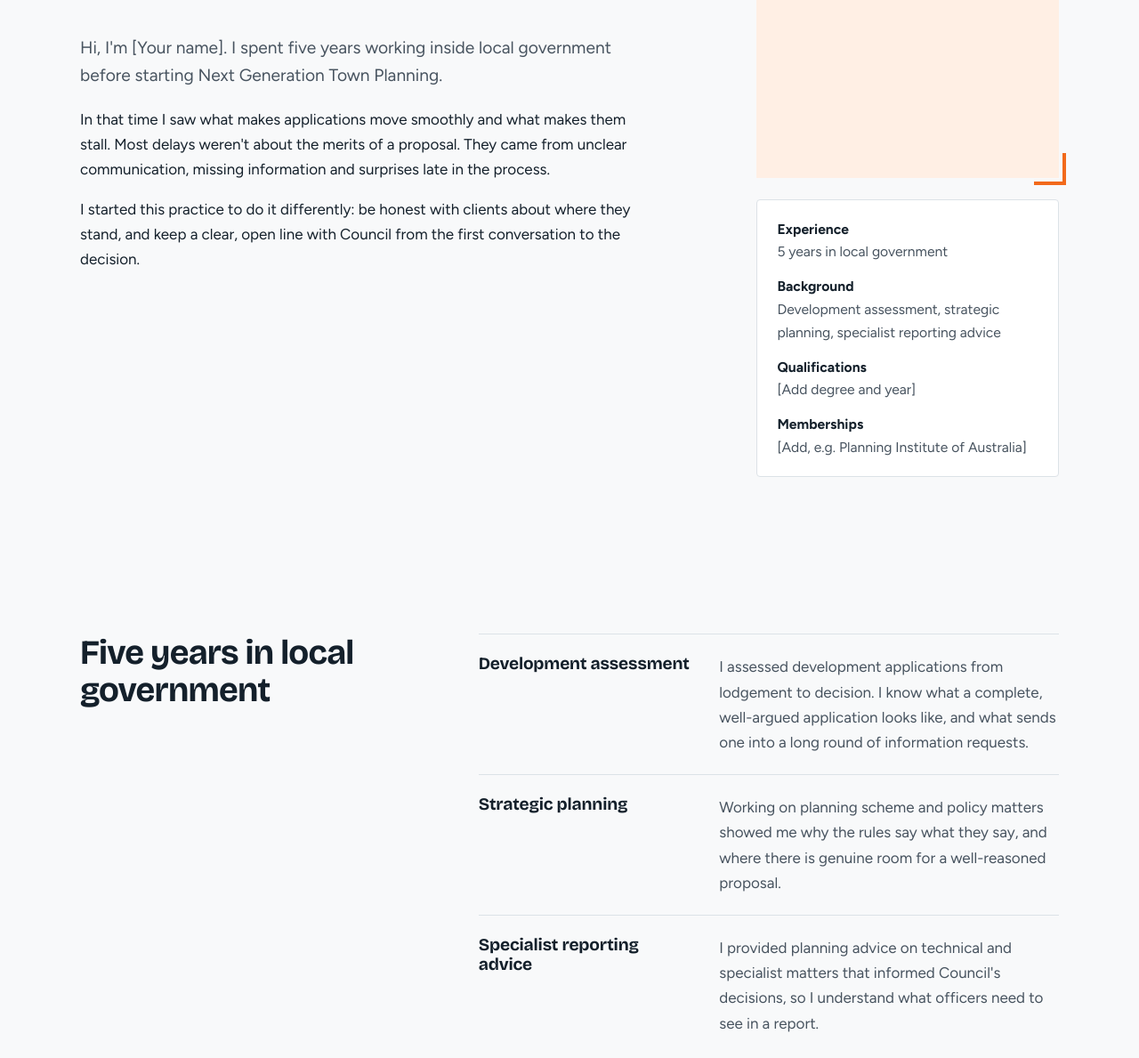
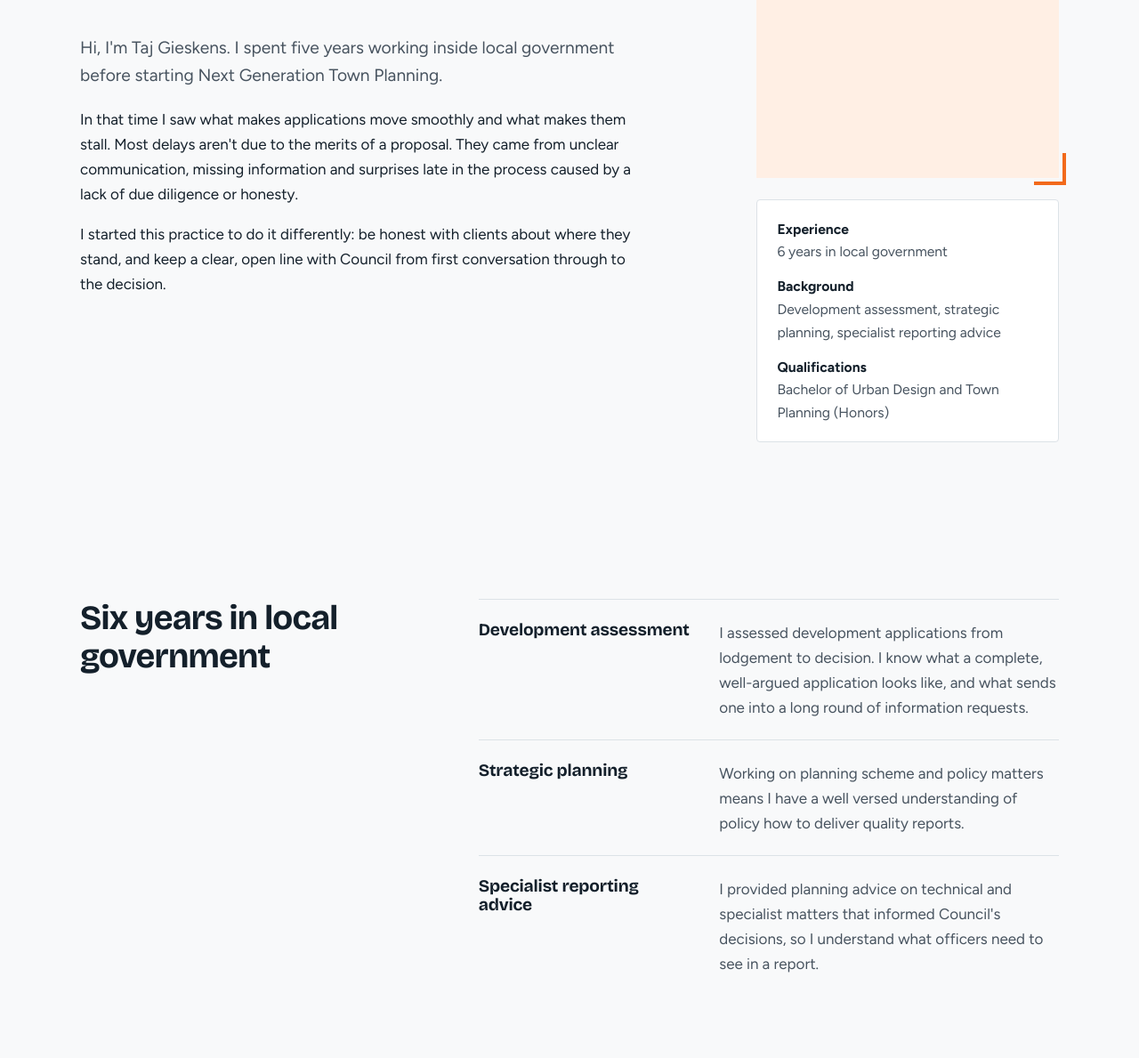
Before and after one commit to next-gen-consulting/Town-Planning, a plain HTML site: page about.html in a window 1280 px wide. Shown: the part 388-1577 px from the top of the page at 89% size. Drawn offline with nearby package versions, Linux system fonts and the light colour scheme.

Commit message:
Revise personal introduction and experience in about.html
Updated personal information and experience details in the about section.

```diff
--- a/about.html
+++ b/about.html
@@ -29,18 +29,17 @@
   <div class="wrap split about">
     <div>
       <h1>Planning from the Council side, now working for you.</h1>
-      <p class="lead">Hi, I'm [Your name]. I spent five years working inside local government before starting Next Generation Town Planning.</p>
-      <p>In that time I saw what makes applications move smoothly and what makes them stall. Most delays weren't about the merits of a proposal. They came from unclear communication, missing information and surprises late in the process.</p>
-      <p>I started this practice to do it differently: be honest with clients about where they stand, and keep a clear, open line with Council from the first conversation to the decision.</p>
+      <p class="lead">Hi, I'm Taj Gieskens. I spent five years working inside local government before starting Next Generation Town Planning.</p>
+      <p>In that time I saw what makes applications move smoothly and what makes them stall. Most delays aren't due to the merits of a proposal. They came from unclear communication, missing information and surprises late in the process caused by a lack of due diligence or honesty.</p>
+      <p>I started this practice to do it differently: be honest with clients about where they stand, and keep a clear, open line with Council from first conversation through to the decision.</p>
     </div>
     <aside>
     <!-- EDIT: replace the placeholder with <img src="photo.jpg" alt="Your name"> -->
     <figure class="photo">Add your photo here</figure>
     <dl class="facts">
-      <dt>Experience</dt><dd>5 years in local government</dd>
+      <dt>Experience</dt><dd>6 years in local government</dd>
       <dt>Background</dt><dd>Development assessment, strategic planning, specialist reporting advice</dd>
-      <dt>Qualifications</dt><dd>[Add degree and year]</dd>
-      <dt>Memberships</dt><dd>[Add, e.g. Planning Institute of Australia]</dd>
+      <dt>Qualifications</dt><dd>Bachelor of Urban Design and Town Planning (Honors)</dd>
     </dl>
     </aside>
   </div>
@@ -48,10 +47,10 @@
 
 <section>
   <div class="wrap split">
-    <h2>Five years in local government</h2>
+    <h2>Six years in local government</h2>
     <div class="rows">
       <div><h3>Development assessment</h3><p>I assessed development applications from lodgement to decision. I know what a complete, well-argued application looks like, and what sends one into a long round of information requests.</p></div>
-      <div><h3>Strategic planning</h3><p>Working on planning scheme and policy matters showed me why the rules say what they say, and where there is genuine room for a well-reasoned proposal.</p></div>
+      <div><h3>Strategic planning</h3><p>Working on planning scheme and policy matters means I have a well versed understanding of policy how to deliver quality reports.</p></div>
       <div><h3>Specialist reporting advice</h3><p>I provided planning advice on technical and specialist matters that informed Council's decisions, so I understand what officers need to see in a report.</p></div>
     </div>
   </div>
@@ -69,7 +68,7 @@
     <h2>Let's talk about your project</h2>
     <p>Send me a short note about your site and what you want to do.</p>
     <!-- EDIT: replace with your real email address -->
-    <a class="btn" href="mailto:hello@yourdomain.com.au">Email me about your project</a>
+    <a class="btn" href="mailto:planning@ngconsulting.group">Email me about your project</a>
   </div>
 </section>
 </main>
```
